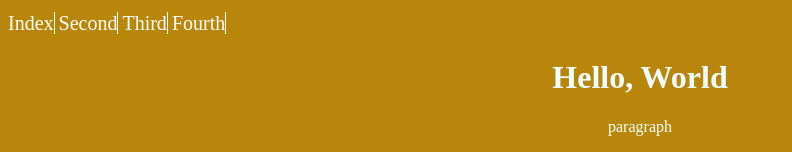
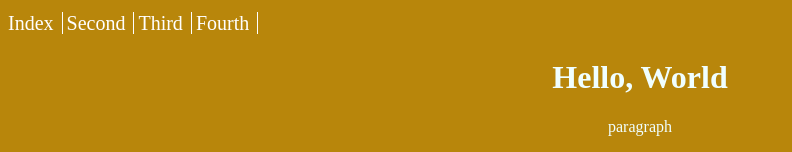
Before and after one commit to serge-yudin/jenkins_depl, a plain HTML site: page index.html in a window 1280 px wide. Shown: the top 152 px of the page, without its empty margins (0-792 px from the left). Drawn offline with Linux system fonts and the light colour scheme.

Commit message:
Update style.css

```diff
--- a/style.css
+++ b/style.css
@@ -21,6 +21,7 @@ li {
             border-right: 1px solid #fff;
             line-height: 30px;
             font-size: 20px;
+            padding-right: 8px;
 }
 
 li a{
```
